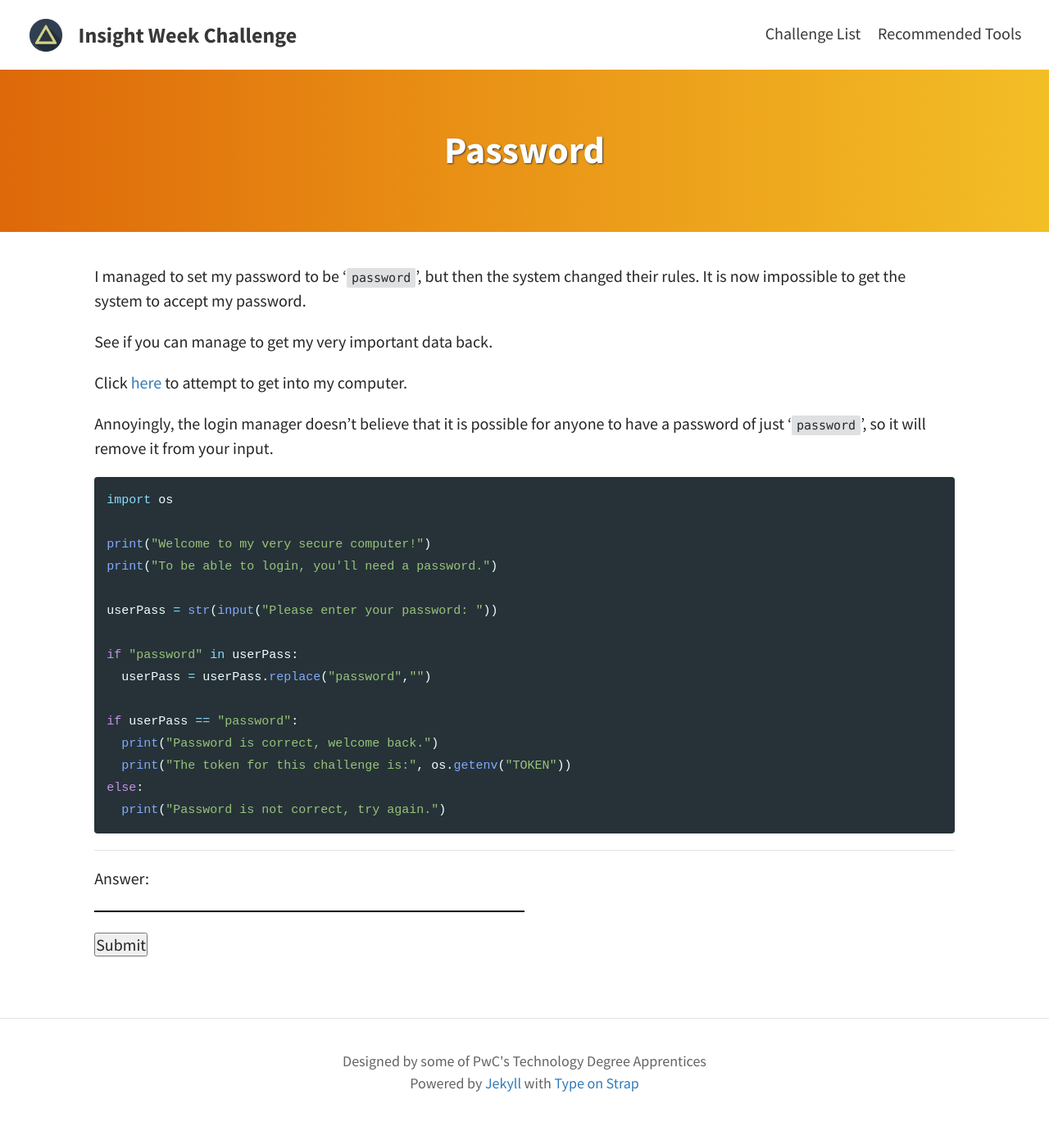
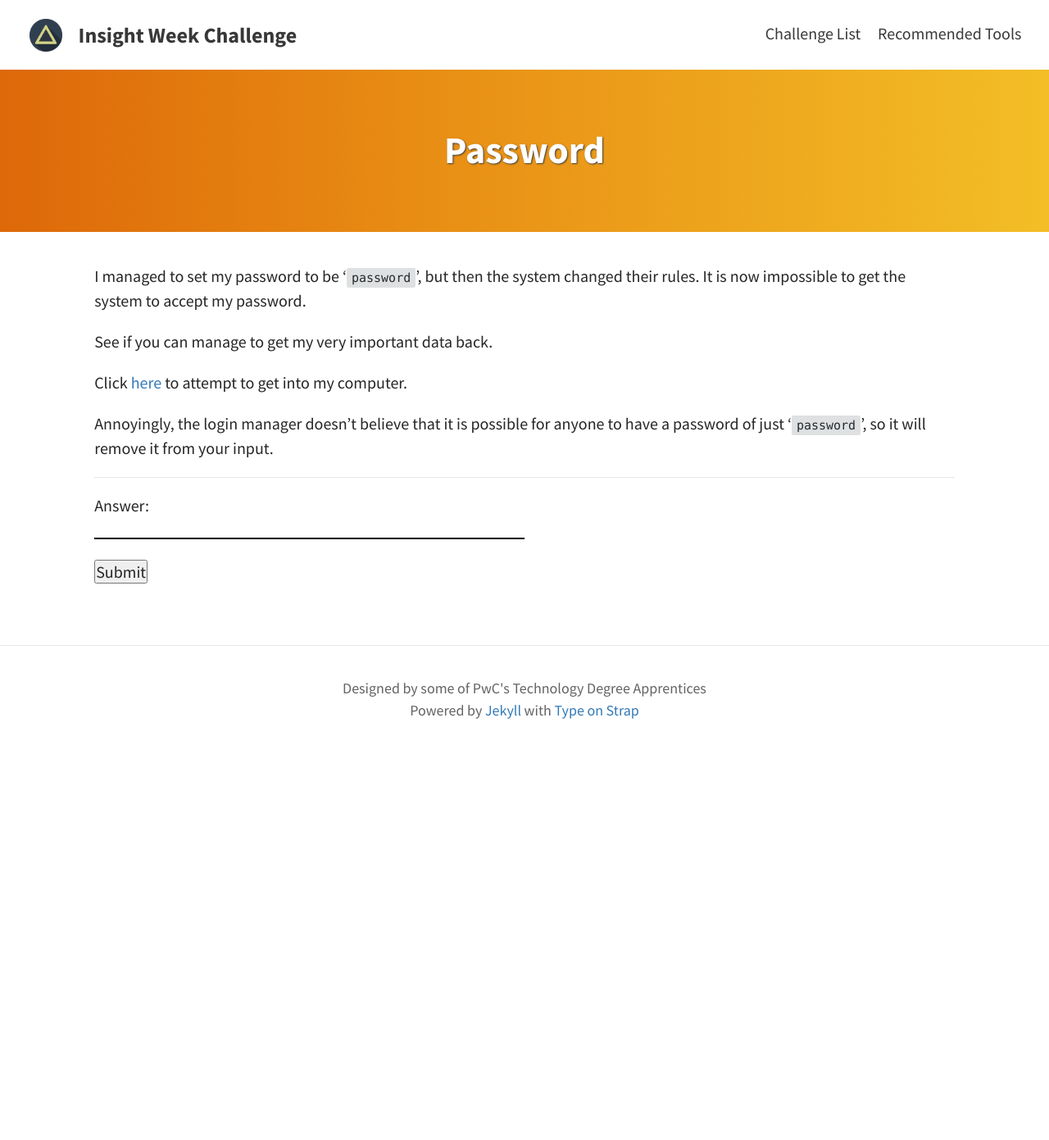
Before and after one commit to jnk838/insight-week-challenge, a Jekyll site: the page built from pages/challenges/password.md, in a window 1280 px wide. Shown: the whole page at 82% size. Built offline with Jekyll 4.4.1, drawn with Linux system fonts in a browser that asks for light colours; after the commit the page ends 936 px from its top, so only the background shows below that.

Commit message:
Consistency

````diff
--- a/pages/challenges/password.md
+++ b/pages/challenges/password.md
@@ -16,24 +16,6 @@ get into my computer.
 Annoyingly, the login manager doesn't believe that it is possible for anyone to
 have a password of just '`password`', so it will remove it from your input.
 
-```python
-import os
-
-print("Welcome to my very secure computer!")
-print("To be able to login, you'll need a password.")
-
-userPass = str(input("Please enter your password: "))
-
-if "password" in userPass:
-  userPass = userPass.replace("password","")
-
-if userPass == "password":
-  print("Password is correct, welcome back.")
-  print("The token for this challenge is:", os.getenv("TOKEN"))
-else:
-  print("Password is not correct, try again.")
-```
-
 ---
 <form>
     <label for="answer">Answer:</label><br>
````
Also changed, not shown: pages/challenges/principles.md (+2 -1 lines), pages/challenges/tipsy.md (+2 -1 lines).
